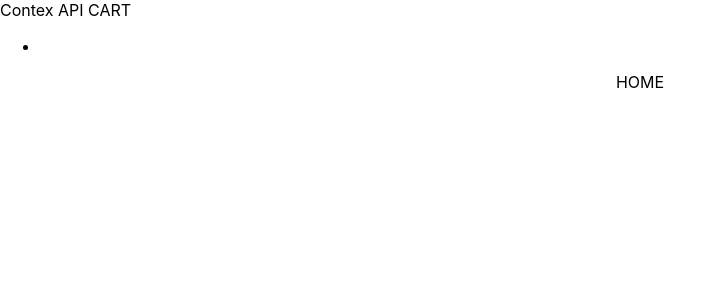
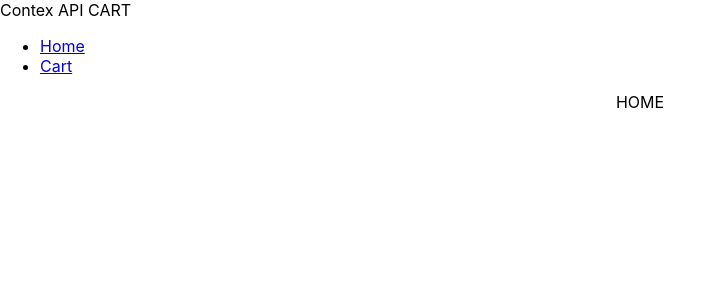
Before and after one commit to cristian-montes/exercise_contextapi, a React (Create React App) app: page / in a window 1280 px wide. Shown: the top 300 px of the page, without its empty margins (0-726 px from the left). Built offline with nearby package versions, Linux system fonts and the light colour scheme.

Commit message:
styles file added

```diff
--- a/src/components/Header.js
+++ b/src/components/Header.js
@@ -1,15 +1,19 @@
 import React from "react";
+import { Link } from "react-router-dom";
 
 
 const Header = () => {
     return(
         <div>
             <span>Contex API CART</span>
-            <ul>
-                <li>
+            <ul className="nav">
 
+                <li className="prod">
+                    <Link to ="/">Home</Link>
                 </li>
-
+                <li className="prod1">
+                    <Link to ="/cart">Cart</Link>
+                </li>
 
             </ul>
         </div>
--- /dev/null
+++ b/src/components/styles.css
@@ -0,0 +1,57 @@
+.header {
+    display: block;
+    text-align: center;
+    font-size: 30px;
+    margin: 10px 0;
+  }
+
+  .nav {
+    display: flex;
+    list-style: none;
+    justify-content: space-around;
+    align-items: center;
+    background-color: black;
+    height: 80px;
+    margin-top: 0;
+  }
+
+  .nav > li {
+    color: white;
+  }
+
+  .nav > li:hover {
+    color: turquoise;
+  }
+
+  /* ----------------------- */
+
+  .productContainer {
+    display: flex;
+    padding: 20px;
+    flex-wrap: wrap;
+    justify-content: space-evenly;
+  }
+
+  .products {
+    width: 25%;
+    padding: 10px;
+    margin: 10px;
+    display: flex;
+    flex-direction: column;
+    border: 1px solid black;
+  }
+
+  .productDesc {
+    display: flex;
+    justify-content: space-between;
+    padding: 5px;
+  }
+
+  .add {
+    padding: 5px;
+  }
+
+  .remove {
+    background-color: grey;
+    color: white;
+  }
```
